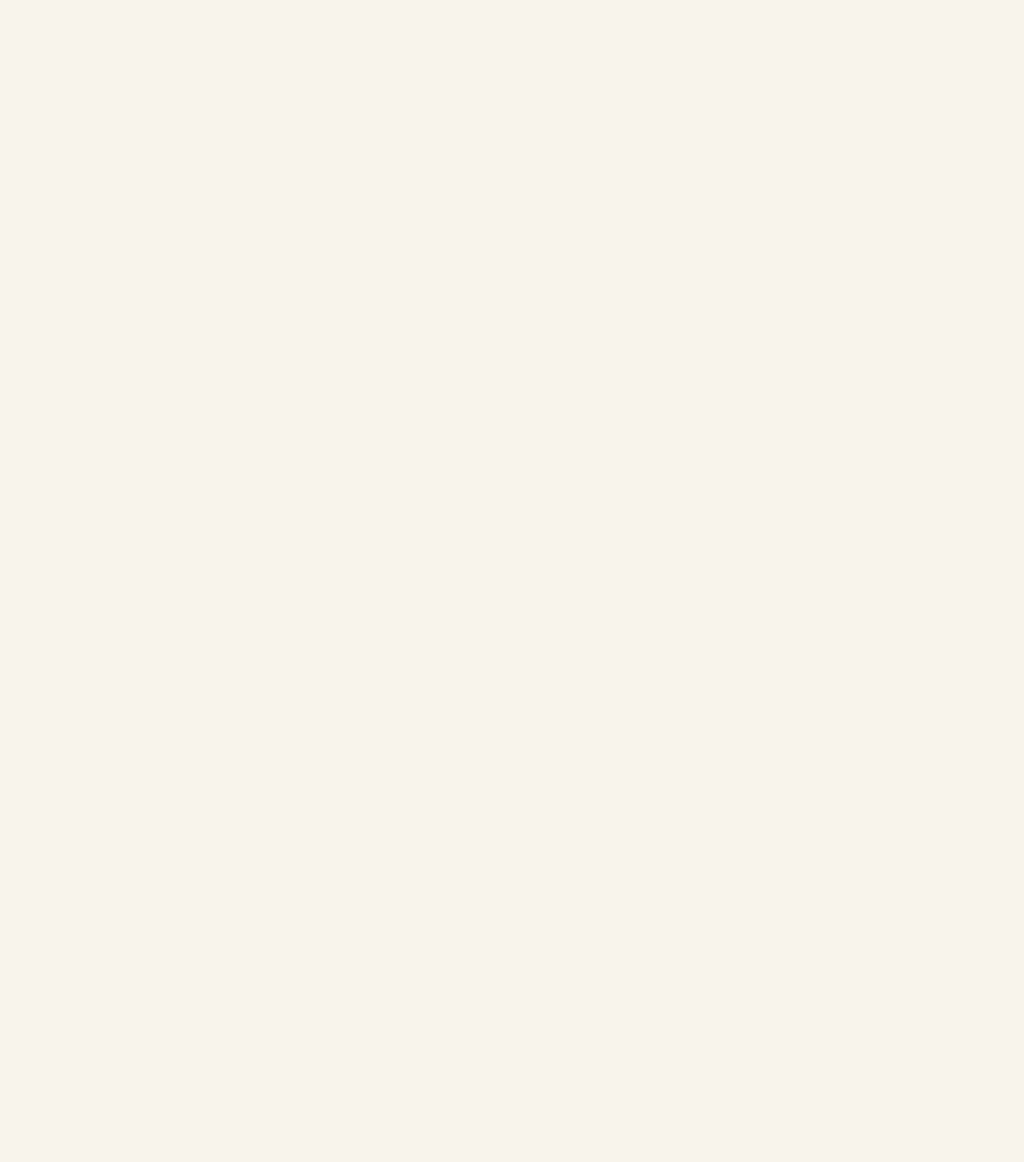
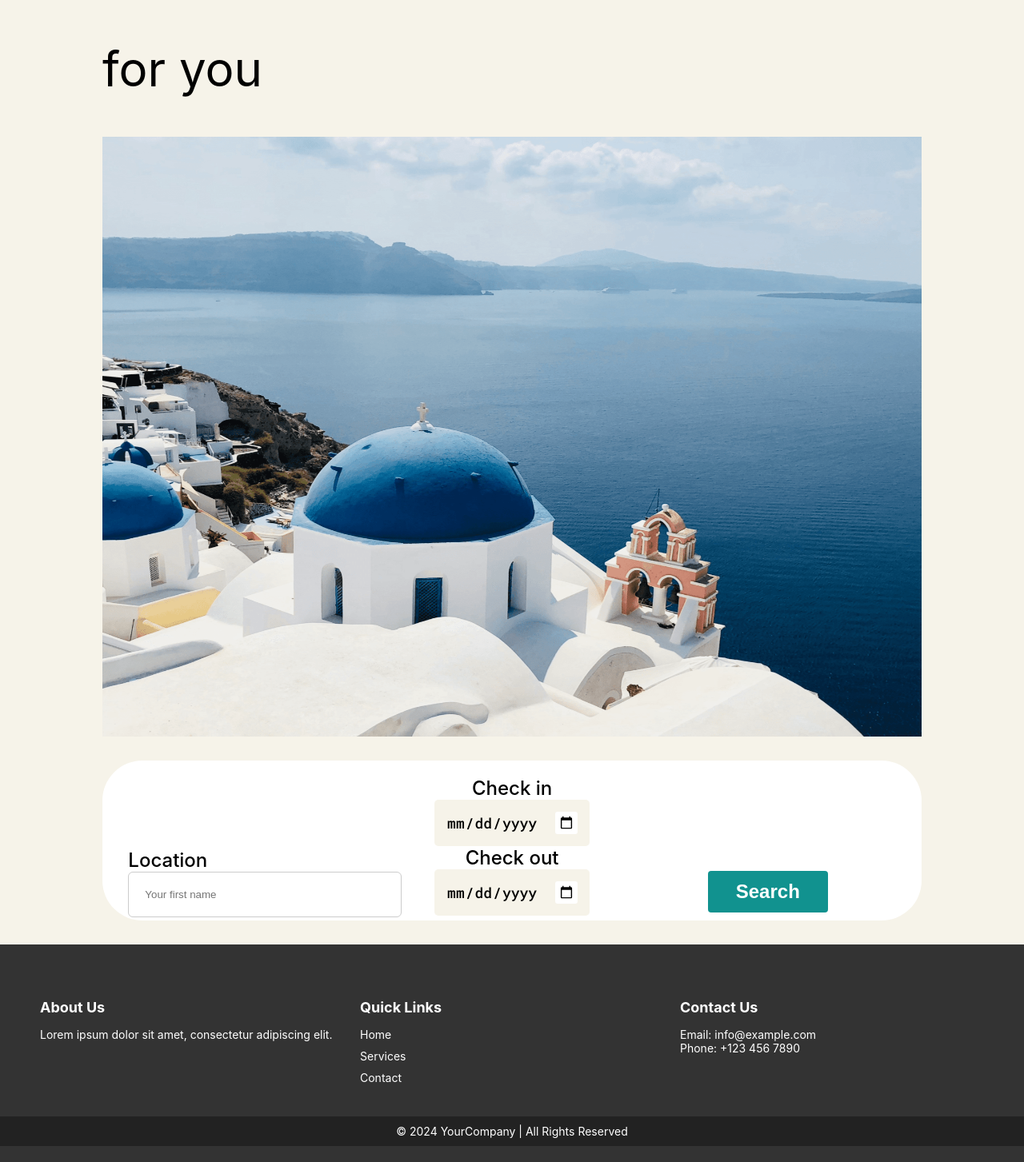
Before and after one commit to junjie50/memora, a React (Create React App) app in the folder memora/: page / in a window 1280 px wide. Shown: the part 729-2182 px from the top of the page at 80% size. Before the commit the page ends 800 px from the top, so only its background shows below. Built offline with nearby package versions, Linux system fonts and the light colour scheme.

Commit message:
feat: Home V1, added footer, updated navbar

```diff
--- a/memora/package.json
+++ b/memora/package.json
@@ -36,5 +36,8 @@
       "last 1 firefox version",
       "last 1 safari version"
     ]
+  },
+  "devDependencies": {
+    "react-router-dom": "^6.24.0"
   }
 }
--- a/memora/public/index.html
+++ b/memora/public/index.html
@@ -3,6 +3,8 @@
   <head>
     <meta charset="utf-8" />
     <link rel="icon" href="%PUBLIC_URL%/favicon.ico" />
+    <link rel="preconnect" href="https://fonts.gstatic.com">
+    <link href="https://fonts.googleapis.com/css2?family=Roboto+Mono:wght@500&display=swap" rel="stylesheet">
     <meta name="viewport" content="width=device-width, initial-scale=1" />
     <meta name="theme-color" content="#000000" />
     <meta
--- a/memora/src/App.js
+++ b/memora/src/App.js
@@ -1,11 +1,18 @@
 import './App.css';
+import { BrowserRouter, Routes, Route } from "react-router-dom";
 import Home from './pages/Home.js';
+import Test from './pages/Test.js';
 
 function App() {
   return (
-    <div className="container">
-      <Home />
-    </div>
+    <BrowserRouter>
+      <Routes>
+        <Route exact path="/" element={<Home />} />
+        <Route path="/test" element={<Test />} />
+      </Routes>
+    </BrowserRouter>
+
+
   );
 }
 
--- a/memora/src/components/Navbar.css
+++ b/memora/src/components/Navbar.css
@@ -5,6 +5,14 @@
     background-color: #F6F3E9;
     color: #1E0E62;
     padding: 1rem;
+  }
+
+  .navbar-content {
+    width:100%;
+    max-width: 1600px;
+    margin-left: auto;
+    margin-right: auto;
+    text-align: center;
   }
 
   .navbar-left .logo {
--- a/memora/src/components/Navbar.js
+++ b/memora/src/components/Navbar.js
@@ -2,6 +2,7 @@ import './Navbar.css';
 
 function Navbar () {
   return (
+    <div className="navbar-content">
        <nav className="navbar">
           <div className="navbar-left">
             <a href="/" className="logo" >
@@ -26,6 +27,8 @@ function Navbar () {
             </ul>
           </div>
       </nav>
+
+    </div>
 );
 };
 
--- /dev/null
+++ b/memora/src/components/footer.css
@@ -0,0 +1,71 @@
+.footer {
+    background-color: #333;
+    color: #fff;
+    padding: 20px 0;
+    position: relative;
+    bottom: 0;
+    width: 100%;
+}
+
+.footer-container {
+    display: flex;
+    justify-content: space-around;
+    flex-wrap: wrap;
+    max-width: 1200px;
+    margin: 0 auto;
+    padding: 20px;
+}
+
+.footer-section {
+    flex: 1;
+    min-width: 200px;
+    margin: 10px;
+}
+
+.footer-section h3 {
+    margin-bottom: 15px;
+    font-size: 18px;
+}
+
+.footer-section p, .footer-section ul, .footer-section li {
+    margin: 0;
+    padding: 0;
+    list-style: none;
+    font-size: 14px;
+}
+
+.footer-section ul {
+    margin-top: 10px;
+}
+
+.footer-section ul li {
+    margin-bottom: 10px;
+}
+
+.footer-section ul li a {
+    color: #fff;
+    text-decoration: none;
+    transition: color 0.3s;
+}
+
+.footer-section ul li a:hover {
+    color: #ddd;
+}
+
+.footer-bottom {
+    text-align: center;
+    padding: 10px 0;
+    background-color: #222;
+    font-size: 14px;
+}
+
+@media (max-width: 768px) {
+    .footer-container {
+        flex-direction: column;
+        text-align: center;
+    }
+
+    .footer-section {
+        margin: 20px 0;
+    }
+}
--- /dev/null
+++ b/memora/src/components/footer.js
@@ -0,0 +1,31 @@
+import './footer.css'
+
+const Footer = () => {
+    return (
+    <footer className="footer">
+        <div className="footer-container">
+            <div className="footer-section">
+                <h3>About Us</h3>
+                <p>Lorem ipsum dolor sit amet, consectetur adipiscing elit.</p>
+            </div>
+            <div className="footer-section">
+                <h3>Quick Links</h3>
+                <ul>
+                    <li><a href="/">Home</a></li>
+                    <li><a href="/">Services</a></li>
+                    <li><a href="/">Contact</a></li>
+                </ul>
+            </div>
+            <div className="footer-section">
+                <h3>Contact Us</h3>
+                <p>Email: info@example.com</p>
+                <p>Phone: +123 456 7890</p>
+            </div>
+        </div>
+        <div className="footer-bottom">
+            &copy; 2024 YourCompany | All Rights Reserved
+        </div>
+    </footer>
+    )}
+
+export default Footer
--- a/memora/src/pages/Home.css
+++ b/memora/src/pages/Home.css
@@ -0,0 +1,162 @@
+.container {
+    min-width: 800px;
+}
+
+.post-container {
+    margin-top: 100px;
+    margin-left: auto;
+    margin-right: auto;
+    width: 80%;
+    overflow: auto
+}
+
+.home-image {
+    display:block;
+    height: 750px;
+    width: 1200px;
+}
+
+.post-thumb {
+    display: block;
+    float: right;
+    margin-left: auto;
+    margin-right: auto
+}
+.post-content {
+    float: left;
+    margin-left: auto;
+    margin-left: auto;
+    width: 400px;
+}
+.post-title {
+    font-weight: bold;
+    font-size: 200%
+}
+
+header h1 {
+    font-size: 80px;
+    font-weight: 800;
+    background-image: linear-gradient(to left, #089c99, #11928F);
+    color: transparent;
+    background-clip: text;
+    -webkit-background-clip: text;
+}
+
+header h2 {
+    font-size: 60px;
+    font-weight: 400;
+    color: #000;
+    background-clip: text;
+    -webkit-background-clip: text;
+}
+
+.responsive-form {
+    max-width: 600px;
+    box-shadow: 0 0 10px rgba(97, 240, 68, 0.5);
+    width: 100%;
+    text-align: center;
+    border-radius: 8px;
+    border: 2px solid #11928F;
+    background-color: #fff;
+    padding: 25px;
+}
+
+.responsive-form h1 {
+    color: green
+}
+
+.responsive-form h3 {
+    margin-bottom: 25px;
+    font-size: 16px;
+}
+
+.form-container {
+    display: block;
+    box-sizing: border-box;
+    margin-top: 30px;
+    margin-bottom: 30px;
+    border-radius: 50px;
+    background-color: #fff;
+    width: 80%;
+    margin-left: auto;
+    margin-right: auto;
+    height:200px;
+    padding: 20px;
+}
+.form-container-input-container {
+    display:inline-block;
+    align-content: center;
+    text-align: center;
+    width: 33%;
+    height: 150px;
+    font-size: 24px;
+    font-weight: 500;
+}
+
+.align-in-container {
+    text-align: left;;
+}
+
+.form-container-input {
+    border: 1px solid #ccc;
+    width: 300px;
+    margin-left: calc((100% - 300px)/2);
+    border-radius: 6px;
+    padding: 20px;
+}
+.form-container-tag {
+    margin-left: calc((100% - 300px)/2);
+}
+
+.date-container {
+    text-align: center;
+    display:inline-block;
+    margin-left: 10px;
+    font-size: 24px;
+}
+
+.form-container-button {
+    font-size: 24px;
+    font-weight: 800;
+    width: 150px;
+    border-radius: 4px;
+    color: #fff;
+    padding: 12px;
+    cursor: pointer;
+    border: none;
+    flex: 1;
+    background-color: #11928F;
+}
+
+@media screen and (max-width: 600px) {
+    .form-container-label,
+    .form-container-input,
+    .form-container-button {
+        flex: 100%;
+        min-width: 100%;
+    }
+}
+
+
+*:before,
+*:after{
+    padding: 0;
+    margin: 0;
+    box-sizing: border-box;
+}
+input[type="date"]{
+    background-color: #F6F3E9;
+    padding: 15px;
+    font-family: "Roboto Mono",monospace;
+    color: #000;
+    font-size: 18px;
+    border: none;
+    outline: none;
+    border-radius: 5px;
+}
+::-webkit-calendar-picker-indicator{
+    background-color: #ffffff;
+    padding: 5px;
+    cursor: pointer;
+    border-radius: 3px;
+}
--- a/memora/src/pages/Home.js
+++ b/memora/src/pages/Home.js
@@ -1,9 +1,67 @@
 import Navbar from '../components/Navbar.js';
+import Image from '../assets/home_background.png';
+import Footer from '../components/footer.js';
+import { useNavigate } from "react-router-dom";
+import './Home.css'
 
 function Home() {
+    const navigate = useNavigate();
+    const handleClick = () => {
+        navigate("test")
+    };
   return (
     <div className="container">
-      <Navbar />
+        <Navbar />
+        <div className="post-container">
+            <div className="post-content">
+            <header>
+                <h1>Memora</h1>
+                <h2>Hotels</h2>
+                <h2>specifically</h2>
+                <h2>picked out</h2>
+                <h2>for you</h2>
+            </header>
+
+            </div>
+            <div className="post-thumb"><img className="home-image" src={Image} alt="View of the amazing Santorini."/></div>
+        </div>
+        <div className="form-container">
+            <form>
+                <div className="form-container-input-container">
+                    <div className="align-in-container">
+                        <div className="form-container-tag">
+                            Location
+                        </div>
+                        <input type="text"
+                            id="firstName"
+                            name="firstName"
+                            placeholder="Your first name"
+                            className="form-container-input" required />
+                    </div>
+                </div>
+                <div className="form-container-input-container">
+                    <div className="date-container">
+                        <div className="date-container-tag">
+                                Check in
+                        </div>
+                        <input type="date" className="datepicker-input" />
+                    </div>
+                    <div className="date-container">
+                        <div className="date-container-tag">
+                                Check out
+                        </div>
+                        <input type="date" className="datepicker-input" />
+                    </div>
+                </div>
+                <div className="form-container-input-container">
+                    <button type="submit"
+                        className="form-container-button" onClick={handleClick}>
+                        Search
+                    </button>
+                </div>
+            </form>
+        </div>
+        <Footer />
     </div>
   );
 }
--- /dev/null
+++ b/memora/src/pages/Test.js
@@ -0,0 +1,11 @@
+function Test() {
+    return (
+      <div className="container">
+          <h1>
+            hello!
+          </h1>
+      </div>
+    );
+  }
+
+  export default Test;
```
Also changed, not shown: memora/src/assets/home_background.png (added), 1 other file (tests, documents, lock files or other folders). Lines whose indentation alone changed are shown as unchanged.
